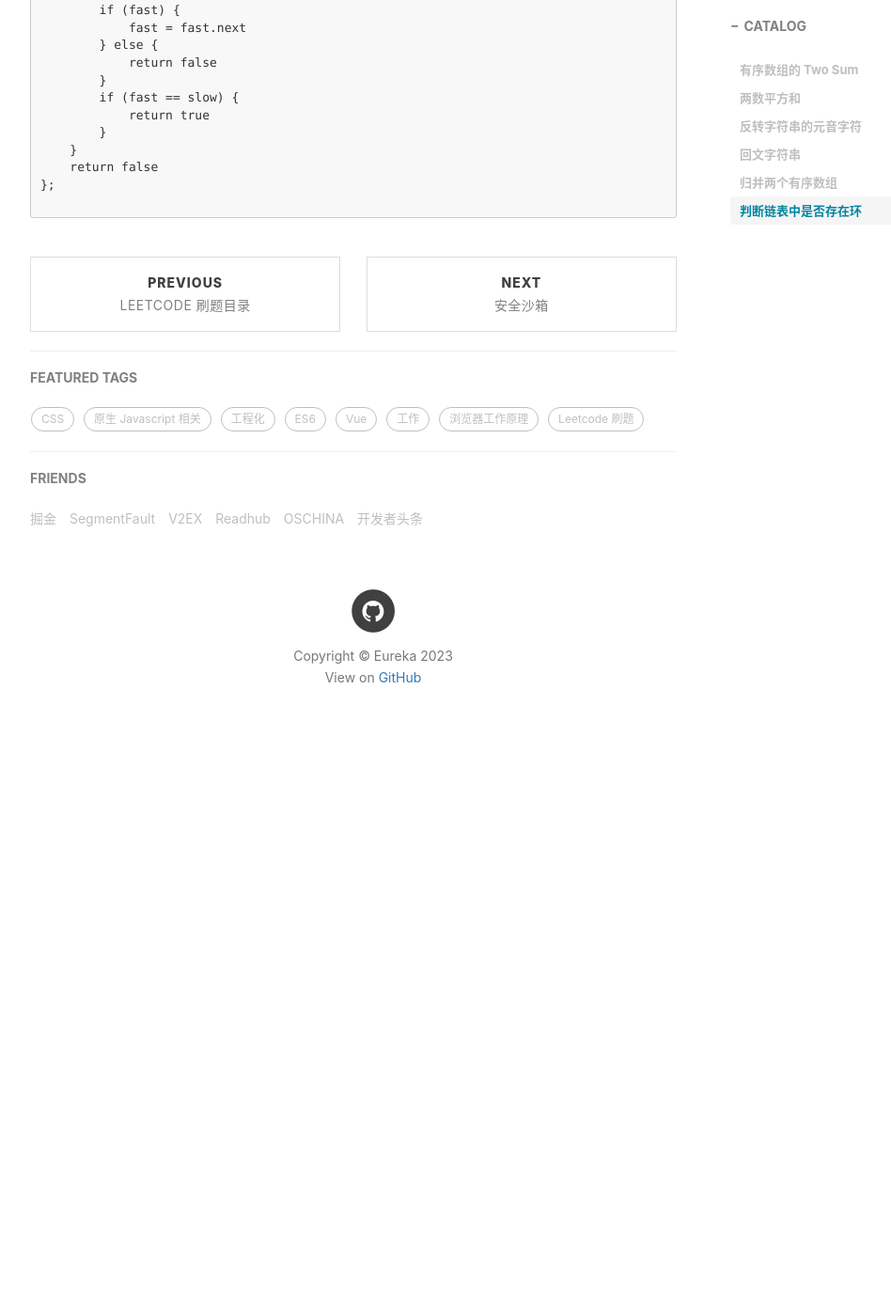
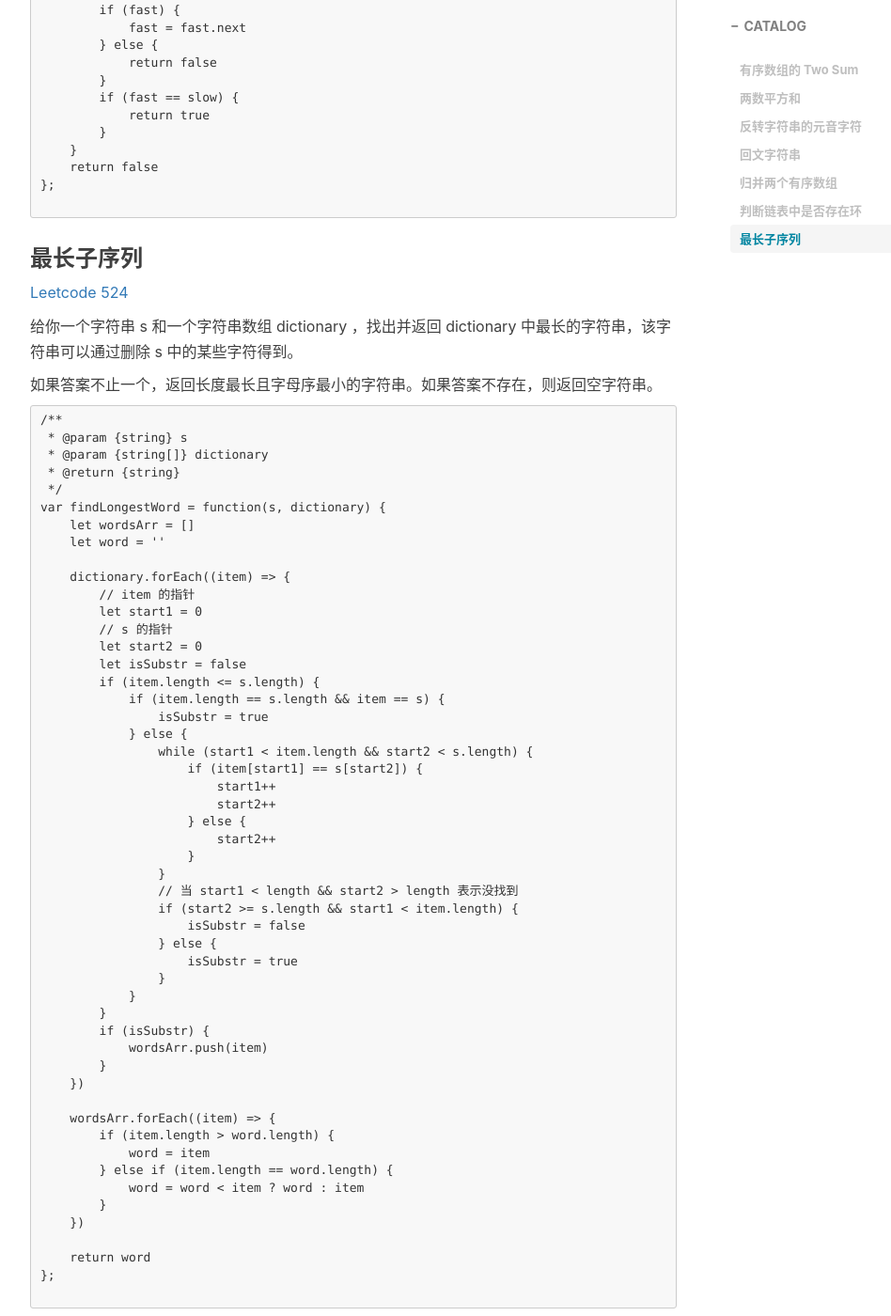
Before and after one commit to Eureka-M/Eureka-M.github.io, a Jekyll site: the page built from _posts/Leetcode 刷题/2023-03-18-02 双指针.md, in a window 1280 px wide and 1400 px high, scrolled down 5037 px. Shown: the whole window at 94% size, without its empty margins (243-1191 px from the left). Built offline with Jekyll 4.4.1, drawn with Linux system fonts in a browser that asks for light colours; nearby versions of some CDN libraries; comment, search, counter and statistics services are not loaded; before the commit the page ends 5835 px from its top, so only the background shows below that; some of the changed text lies outside the part shown.

Commit message:
docs: 双指针最后一题

````diff
--- a/_posts/Leetcode 刷题/2023-03-18-02 双指针.md
+++ b/_posts/Leetcode 刷题/2023-03-18-02 双指针.md
@@ -261,3 +261,107 @@ var hasCycle = function(head) {
 };
 
 ```
+
+### 最长子序列
+
+[Leetcode 524](https://leetcode.cn/problems/longest-word-in-dictionary-through-deleting/description/)
+
+给你一个字符串 s 和一个字符串数组 dictionary ，找出并返回 dictionary 中最长的字符串，该字符串可以通过删除 s 中的某些字符得到。
+
+如果答案不止一个，返回长度最长且字母序最小的字符串。如果答案不存在，则返回空字符串。
+
+
+```
+/**
+ * @param {string} s
+ * @param {string[]} dictionary
+ * @return {string}
+ */
+var findLongestWord = function(s, dictionary) {
+    let wordsArr = []
+    let word = ''
+
+    dictionary.forEach((item) => {
+        // item 的指针
+        let start1 = 0
+        // s 的指针
+        let start2 = 0
+        let isSubstr = false
+        if (item.length <= s.length) {
+            if (item.length == s.length && item == s) {
+                isSubstr = true
+            } else {
+                while (start1 < item.length && start2 < s.length) {
+                    if (item[start1] == s[start2]) {
+                        start1++
+                        start2++
+                    } else {
+                        start2++
+                    }
+                }
+                // 当 start1 < length && start2 > length 表示没找到
+                if (start2 >= s.length && start1 < item.length) {
+                    isSubstr = false
+                } else {
+                    isSubstr = true
+                }
+            }
+        }
+        if (isSubstr) {
+            wordsArr.push(item)
+        }
+    })
+
+    wordsArr.forEach((item) => {
+        if (item.length > word.length) {
+            word = item
+        } else if (item.length == word.length) {
+            word = word < item ? word : item
+        }
+    })
+
+    return word
+};
+
+```
+
+优化：不需要存储所有子串，找到就比较选择较长且较小字母序的字符串
+
+<img src="/../img/postImage/image-20230324152837087.png" alt="image-20230324152837087" style="zoom:50%;" />
+
+<img src="/../img/postImage/image-20230324152925571.png" alt="image-20230324152925571" style="zoom:50%;" />
+
+```
+var findLongestWord = function(s, dictionary) {
+    let word = ''
+
+    dictionary.forEach((item) => {
+        if (item == s) {
+            // 其实这里还可以终止循环 throw 出去 外面 try...catch
+            word = item
+        }
+        else if (item.length < s.length) {
+            // item 的指针
+            let start1 = 0
+            // s 的指针
+            let start2 = 0
+            while (start1 < item.length && start2 < s.length) {
+                if (item[start1] == s[start2]) {
+                    start1++
+                }
+                start2++
+            }
+            // 当 start1 < length && start2 > length 表示没找到
+            if (!(start2 >= s.length && start1 < item.length)) {
+                if (item.length > word.length) {
+                    word = item
+                } else if (item.length == word.length) {
+                    word = word < item ? word : item
+                }
+            }
+        }
+
+    })
+    return word
+};
+```
````
Also changed, not shown: img/postImage/image-20230324152837087.png (added), img/postImage/image-20230324152925571.png (added).
